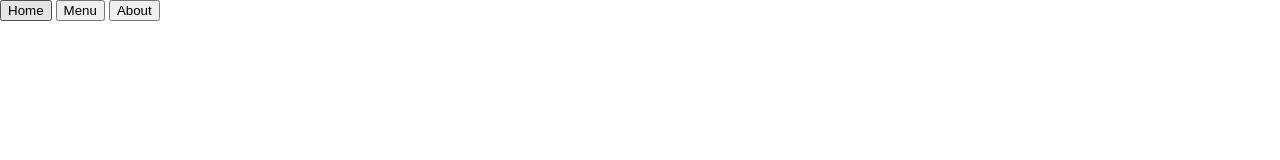
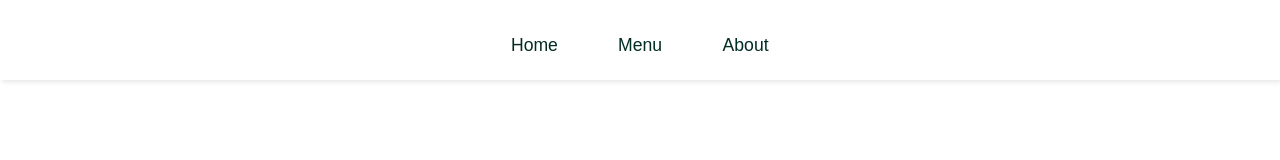
Before and after one commit to GitOfGod/restaurant-page, a website built with webpack: page src/template.html in a window 1280 px wide. Built offline with nearby package versions, Linux system fonts and the light colour scheme.

Commit message:
Style header buttons
- Set header height and Add box shadow
- Use flexbox on navbar to align its contents
- Set button height and width
- Set button font size and font colour
- Remove button border

```diff
--- a/src/styles.css
+++ b/src/styles.css
@@ -13,3 +13,24 @@ body {
    height: 100vh;
 
 }
+
+header {
+    height: 5em;
+    box-shadow: 2px 2px 5px rgba(0,0,0,0.1);
+}
+
+.navbar--main {
+    height: 90%;
+    display: flex;
+    align-items:flex-end;
+    justify-content: center;
+}
+
+.button {
+    height: 3em;
+    width: 6em;
+    font-size: 1.1em;
+    background-color: white;
+    color: var(--primary-green);
+    border: none;
+}
```
